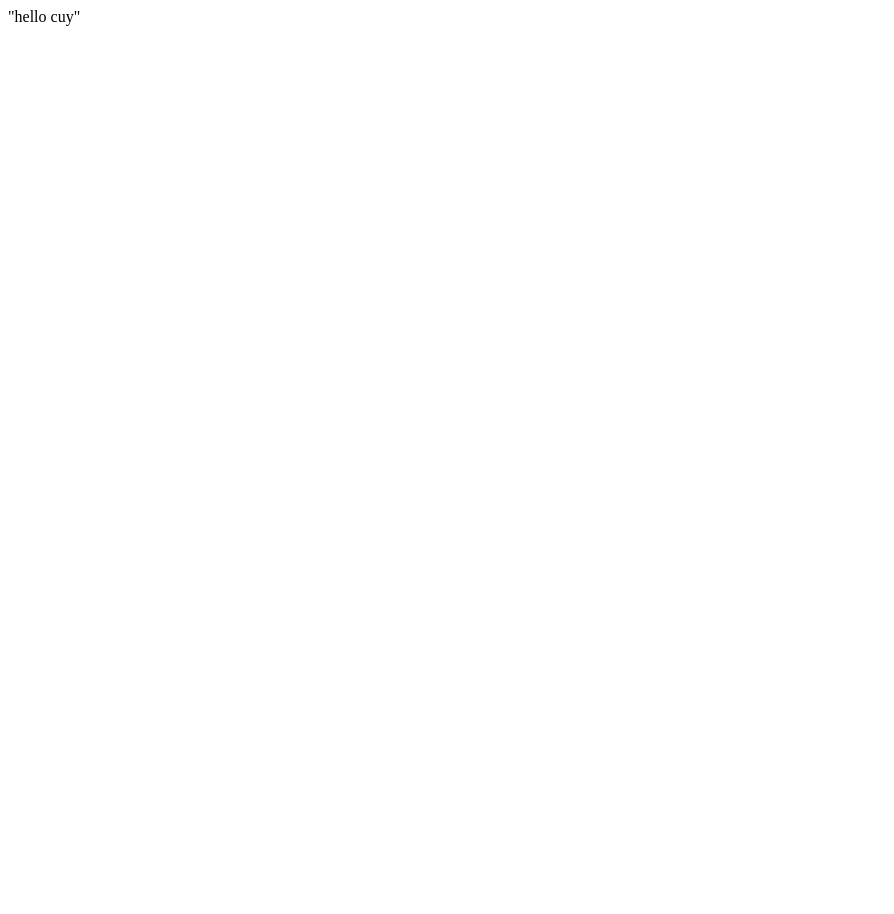
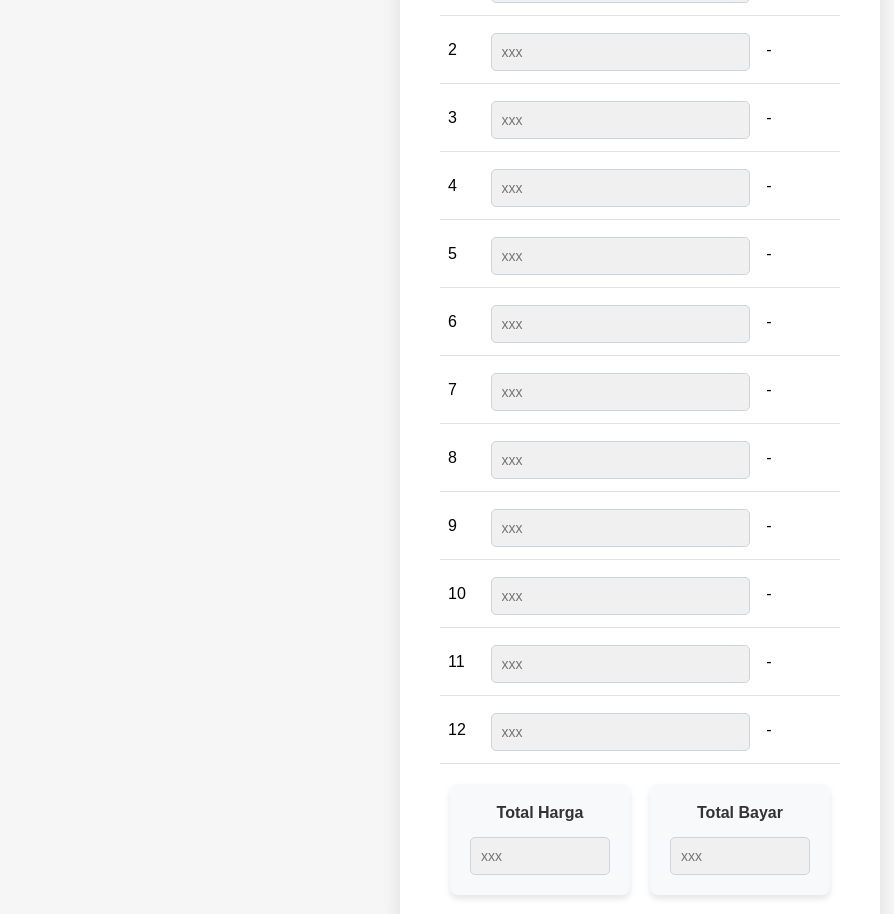
Before and after one commit to armnugraha/calculator-discount-gojek, a plain HTML site: page index.html in a window 1280 px wide. Shown: the whole page, without its empty margins (0-894 px from the left). Before the commit the page ends 800 px from the top, so only its background shows below. Drawn offline with nearby package versions, Linux system fonts and the light colour scheme.

Commit message:
Update index.html

```diff
--- a/index.html
+++ b/index.html
@@ -1 +1,164 @@
-"hello cuy"
+<!DOCTYPE html>
+<html lang="en">
+<head>
+    <meta charset="UTF-8">
+    <meta name="viewport" content="width=device-width, initial-scale=1.0">
+    <title>Document</title>
+    <script src="https://cdnjs.cloudflare.com/ajax/libs/vue/2.1.10/vue.min.js"></script>
+    <style>
+        html, body {
+            height: 100%;
+            padding: 0;
+            margin: 0;
+            font-family: Arial, sans-serif;
+            background-color: #f6f6f6;
+        }
+        .container {
+            display: flex;
+            justify-content: center;
+            align-items: center;
+            height: 100%;
+        }
+        .box {
+            background-color: #fff;
+            border-radius: 10px;
+            box-shadow: 0 0 20px rgba(0, 0, 0, 0.1);
+            padding: 40px;
+            max-width: 400px;
+            width: 100%;
+        }
+        .box table {
+            width: 100%;
+            border-collapse: collapse;
+        }
+        .box table th, .box table td {
+            padding: 12px 8px;
+            text-align: left;
+            border-bottom: 1px solid #dee2e6;
+        }
+        .box table th {
+            background-color: #f8f9fa;
+        }
+        .box input[type="text"] {
+            width: 100%;
+            padding: 10px;
+            margin-top: 5px;
+            border: 1px solid #ced4da;
+            border-radius: 5px;
+            font-size: 14px;
+            box-sizing: border-box;
+            background-color: #f0f0f0;
+        }
+        .card-container {
+            display: flex;
+            justify-content: space-between;
+            margin-top: 20px;
+        }
+        .card {
+            flex: 1;
+            padding: 20px;
+            background-color: #f8f9fa;
+            border-radius: 8px;
+            margin: 0 10px;
+            box-shadow: 0 4px 6px rgba(0, 0, 0, 0.1);
+        }
+        .card p {
+            margin: 0;
+            font-size: 16px;
+            font-weight: bold;
+            color: #333;
+            text-align: center;
+            margin-bottom: 10px;
+        }
+    </style>
+</head>
+<body>
+    <div class="container" id="app">
+        <div class="box">
+            <table>
+                <thead>
+                    <th></th>
+                    <th>Harga</th>
+                    <th>Result</th>
+                </thead>
+                <tbody>
+                    <tr v-for="(person, i) in state.persons" :key="i">
+                        <td>{{ i+1 }}</td>
+                        <td><input type="text" v-model="person.price" placeholder="xxx" @keypress="[numberInput($event)]" @input="addSeparator($event, person, 'price')"></td>
+                        <td>{{ state.total_price && state.total_ammount ? discount(person) : '-' }}</td>
+                    </tr>
+                </tbody>
+            </table>
+
+            <div class="card-container">
+                <div class="card">
+                    <p>Total Harga</p>
+                    <input type="text" v-model="state.total_price" placeholder="xxx" @keypress="[numberInput($event)]" @input="addSeparator($event, state, 'total_price')">
+                </div>
+
+                <div class="card">
+                    <p>Total Bayar</p>
+                    <input type="text" v-model="state.total_ammount" placeholder="xxx" @keypress="[numberInput($event)]" @input="addSeparator($event, state, 'total_ammount')">
+                </div>
+            </div>
+        </div>
+    </div>
+    <script>
+        new Vue({
+            el:"#app",
+            data: {
+                state: {
+                    persons: [
+                        {price: null, discount: null},
+                        {price: null, discount: null},
+                        {price: null, discount: null},
+                        {price: null, discount: null},
+                        {price: null, discount: null},
+                        {price: null, discount: null},
+                        {price: null, discount: null},
+                        {price: null, discount: null},
+                        {price: null, discount: null},
+                        {price: null, discount: null},
+                        {price: null, discount: null},
+                        {price: null, discount: null}
+                    ],
+                    total_price: null,
+                    total_ammount: null
+                }
+            },
+            mounted() {
+            },
+            methods: {
+                numberInput(evt){
+                    evt = (evt) ? evt : window.event;
+                    var charCode = (evt.which) ? evt.which : evt.keyCode;
+
+                    if (charCode === 46) {
+                        evt.preventDefault();
+                    }
+
+                    if ((charCode > 31 && (charCode < 48 || charCode > 57)) && charCode !== 46) {
+                        evt.preventDefault();
+                    } else {
+                        return true;
+                    }
+                },
+                addSeparator(evt, val, obj) {
+                    val[obj] = Number(evt.target.value.replace(/[^0-9]/g, '')).toLocaleString('id-ID', {maximumFractionDigits:0})
+                },
+                removeSeparator(val) {
+                    return val?.replaceAll('.', '')
+                },
+                discount(e) {
+                    const priceNumber = this.removeSeparator(e.price),
+                        total_price   = this.removeSeparator(this.state.total_price),
+                        total_ammount = this.removeSeparator(this.state.total_ammount);
+
+                    e.discount = priceNumber ? Math.round( ((priceNumber) / total_price*total_ammount) ).toString().replace(/\B(?=(\d{3})+(?!\d))/g, ".") : '-'
+                    return e.discount
+                },
+            }
+        });
+    </script>
+</body>
+</html>
```
